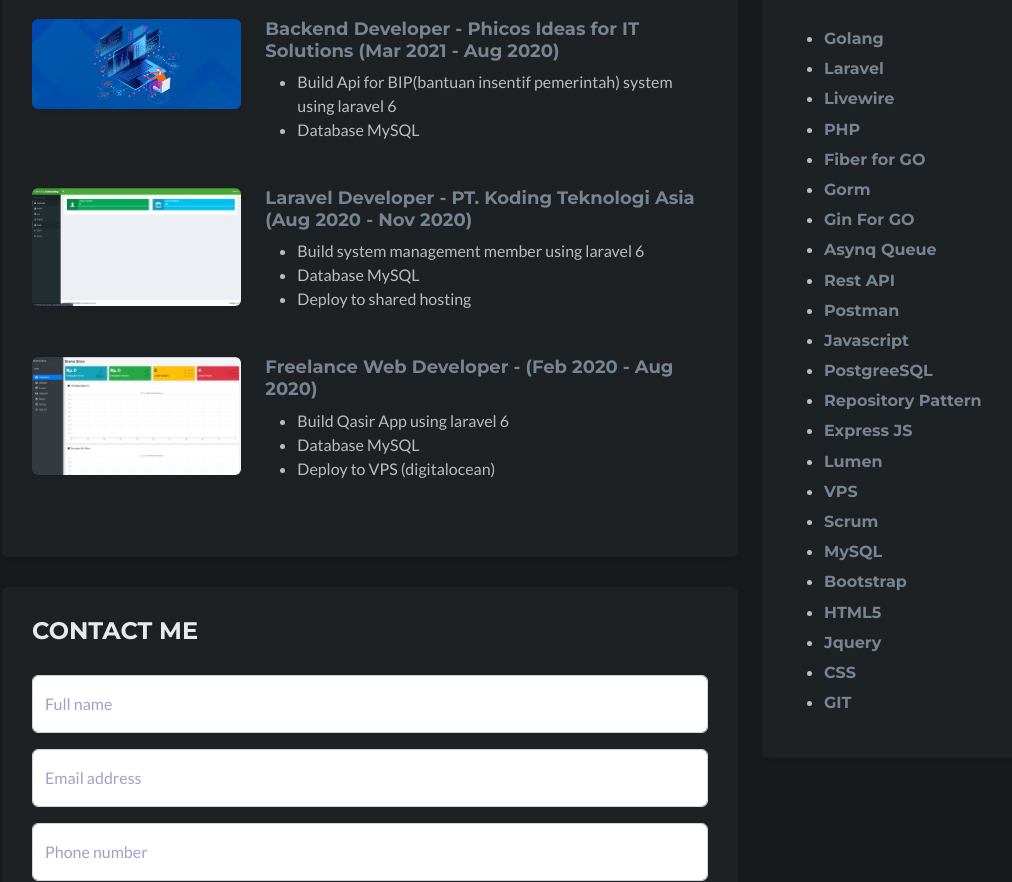
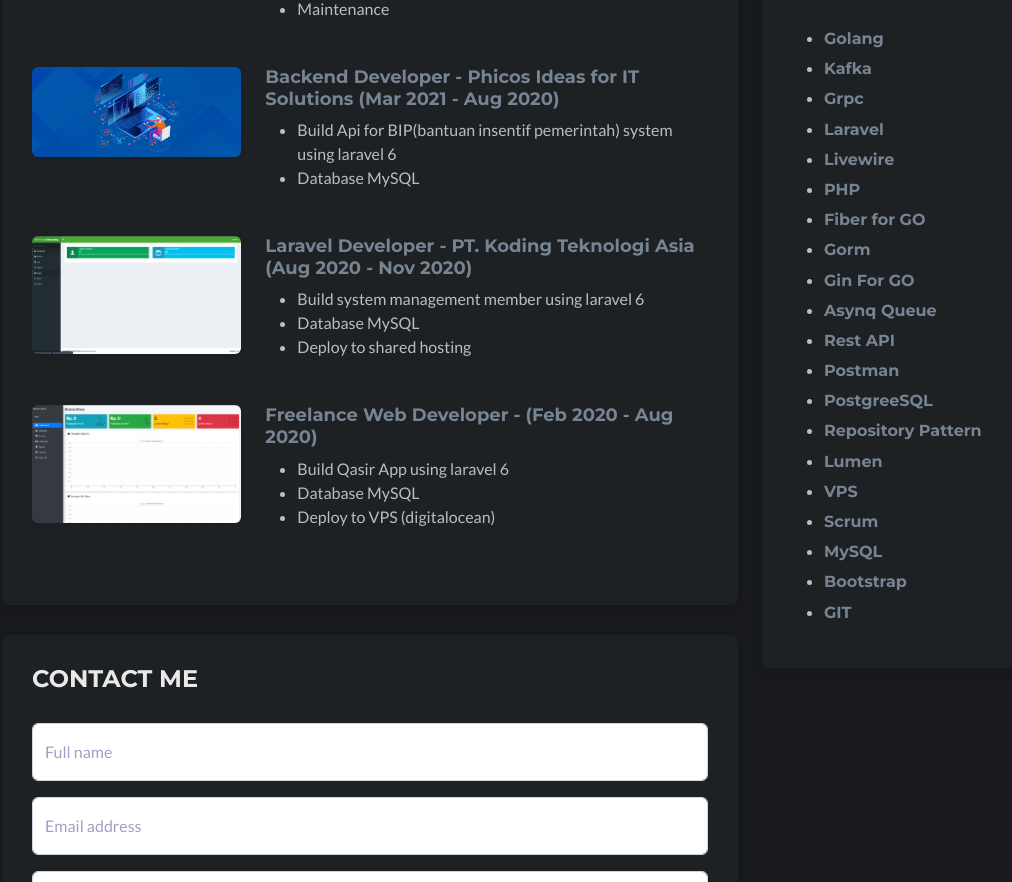
Before and after one commit to yogs696/yogs696.github.io, a plain HTML site: page index.html in a window 1280 px wide. Shown: the part 1433-2315 px from the top of the page, without its empty margins (80-1092 px from the left). Drawn offline with Linux system fonts and the light colour scheme; no server answers; some icons are missing.

Commit message:
Update index.html

```diff
--- a/index.html
+++ b/index.html
@@ -83,6 +83,7 @@
                                     <h3 class="title">Remote Backend Developer<span class="place"><span class="year">(Sep 2022 - Current)</span></h3>
                                     <ul>
                                         <li>Create Rest API using Laravel, Lumen And Golang</li>
+                                        <li>Create Service using Grpc and .submodule for generate on Golang</li>
                                         <li>Maintance API of Integration</li>
                                         <li>Handle Application Deployment/Delivery</li>
                                         <li>Database MySQL</li>
@@ -309,6 +310,8 @@
                                 <div class="col-md">
                                     <ul>
                                         <li> <h6 class="title">Golang</h6></li>
+                                        <li> <h6 class="title">Kafka</h6></li>
+                                        <li> <h6 class="title">Grpc</h6></li>
                                         <li> <h6 class="title">Laravel</h6></li>
                                         <li> <h6 class="title">Livewire</h6></li>
                                         <li> <h6 class="title">PHP</h6></li>
@@ -318,18 +321,13 @@
                                         <li> <h6 class="title">Asynq Queue</h6></li>
                                         <li> <h6 class="title">Rest API</h6></li>
                                         <li> <h6 class="title">Postman</h6></li>
-                                        <li> <h6 class="title">Javascript</h6></li>
                                         <li> <h6 class="title">PostgreeSQL</h6></li>
                                         <li> <h6 class="title">Repository Pattern</h6></li>
-                                        <li> <h6 class="title">Express JS</h6></li>
                                         <li> <h6 class="title">Lumen</h6></li>
                                         <li> <h6 class="title">VPS</h6></li>
                                         <li> <h6 class="title">Scrum</h6></li>
                                         <li> <h6 class="title">MySQL</h6></li>
                                         <li> <h6 class="title">Bootstrap</h6></li>
-                                        <li> <h6 class="title">HTML5</h6></li>
-                                        <li> <h6 class="title">Jquery</h6></li>
-                                        <li> <h6 class="title">CSS</h6></li>
                                         <li> <h6 class="title">GIT</h6></li>
                                     </ul>
                                 </div>
```
